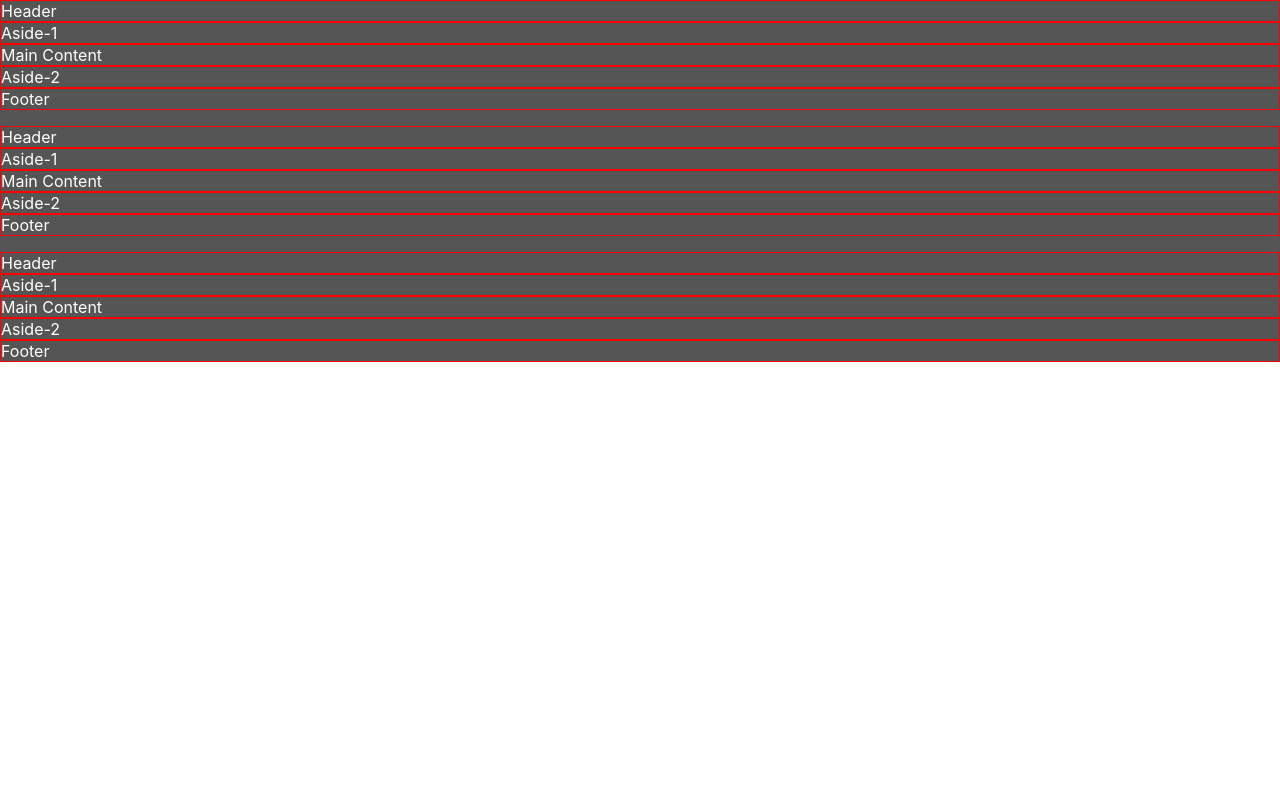
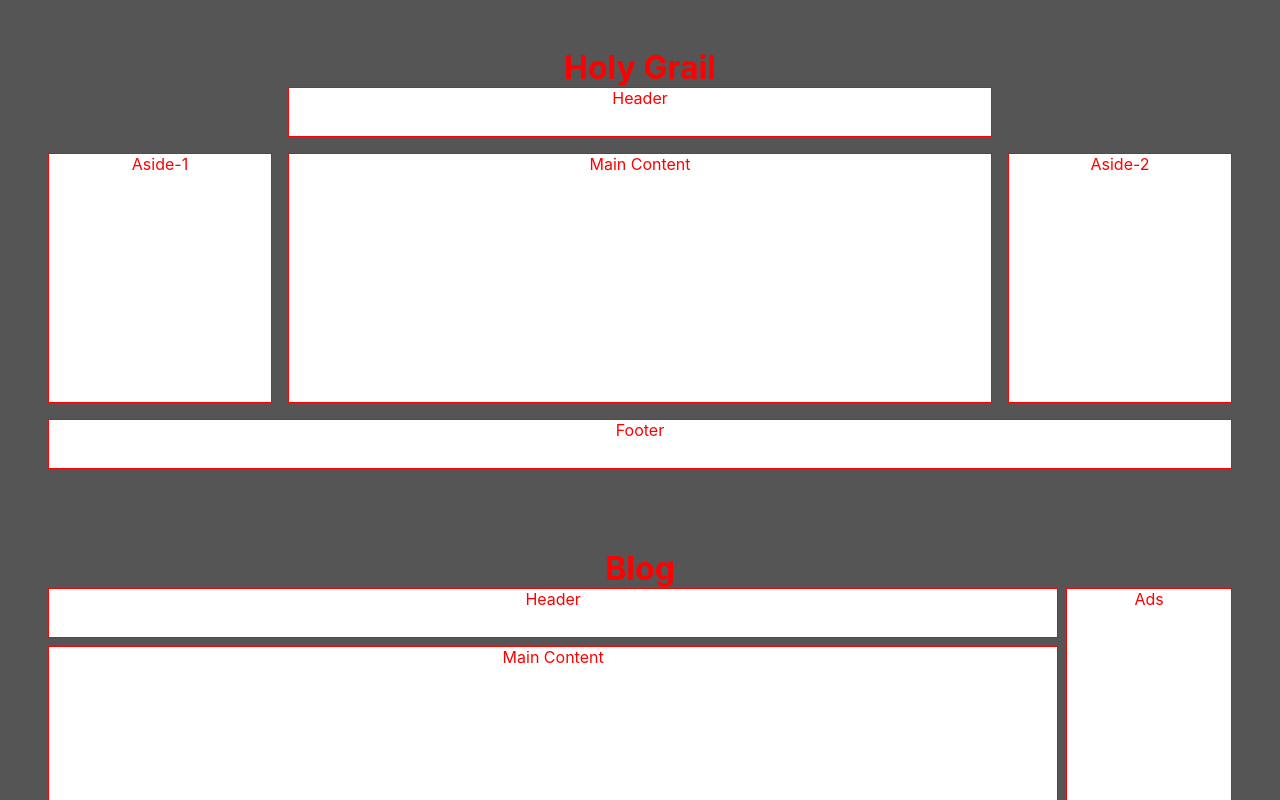
Before and after one commit to turkaytunc/grid-layout-examples, a React (Create React App) app: page / in a window 1280 px wide. Shown: the top 800 px of the page. Built offline with nearby package versions, Linux system fonts and the light colour scheme.

Commit message:
add: holy grail layout and blog layout

```diff
--- a/src/App.tsx
+++ b/src/App.tsx
@@ -3,6 +3,7 @@ import './app.scss';
 function App() {
   return (
     <div className="app">
+      <h1> Holy Grail</h1>
       <section className="grid-container-1">
         <header className="header visual">Header</header>
         <aside className="aside-1 visual">Aside-1</aside>
@@ -10,14 +11,13 @@ function App() {
         <aside className="aside-2 visual">Aside-2</aside>
         <footer className="footer visual">Footer</footer>
       </section>
+      <h1> Blog</h1>
       <section className="grid-container-2">
         <header className="header visual">Header</header>
-        <aside className="aside-1 visual">Aside-1</aside>
         <main className="main visual">Main Content</main>
-        <aside className="aside-2 visual">Aside-2</aside>
+        <aside className="ads visual">Ads</aside>
         <footer className="footer visual">Footer</footer>
       </section>
-
       <section className="grid-container-3">
         <header className="header visual">Header</header>
         <aside className="aside-1 visual">Aside-1</aside>
--- a/src/app.scss
+++ b/src/app.scss
@@ -1,19 +1,91 @@
 .app {
   background-color: #555;
-  color: white;
+  color: red;
+  padding: 3rem;
+  text-align: center;
 }
 .visual {
   border: 1px solid red;
 }
 
 .grid-container-1 {
-  margin-bottom: 1rem;
+  margin-bottom: 5rem;
+  display: grid;
+  grid-template-columns: 1fr 1fr 1fr 1fr 1fr;
+  grid-template-rows: 1fr 5fr 1fr;
+  gap: 1rem;
+  grid-template-areas:
+    '. header header header .'
+    'aside-1 main main main aside-2'
+    'footer footer footer footer footer';
+
+  > * {
+    background-color: white;
+    text-align: center;
+    min-height: 50px;
+  }
+  .header {
+    grid-area: header;
+    position: sticky;
+  }
+  .aside-1 {
+    grid-area: aside-1;
+  }
+  .main {
+    grid-area: main;
+  }
+  .aside-2 {
+    grid-area: aside-2;
+  }
+  .footer {
+    grid-area: footer;
+  }
 }
 
 .grid-container-2 {
-  margin-bottom: 1rem;
+  margin-bottom: 5rem;
+  display: grid;
+  grid-template-columns: 2fr 2fr 2fr 1fr;
+  grid-template-rows: 1fr 7fr 1fr;
+  gap: 0.5rem;
+  grid-template-areas:
+    'header header header ads'
+    'main main main ads'
+    'footer footer footer ads';
+
+  > * {
+    background-color: white;
+    text-align: center;
+    min-height: 50px;
+  }
+  .header {
+    grid-area: header;
+  }
+  .main {
+    grid-area: main;
+  }
+  .ads {
+    grid-area: ads;
+  }
+
+  .footer {
+    grid-area: footer;
+  }
 }
 
 .grid-container-3 {
-  margin-bottom: 1rem;
+  margin-bottom: 5rem;
+  display: grid;
+  grid-template-columns: 1fr 1fr 1fr;
+  grid-template-areas: 'header';
+  .header {
+  }
+  .aside-1 {
+  }
+  .main {
+  }
+  .aside-2 {
+  }
+  .footer {
+  }
 }
```
